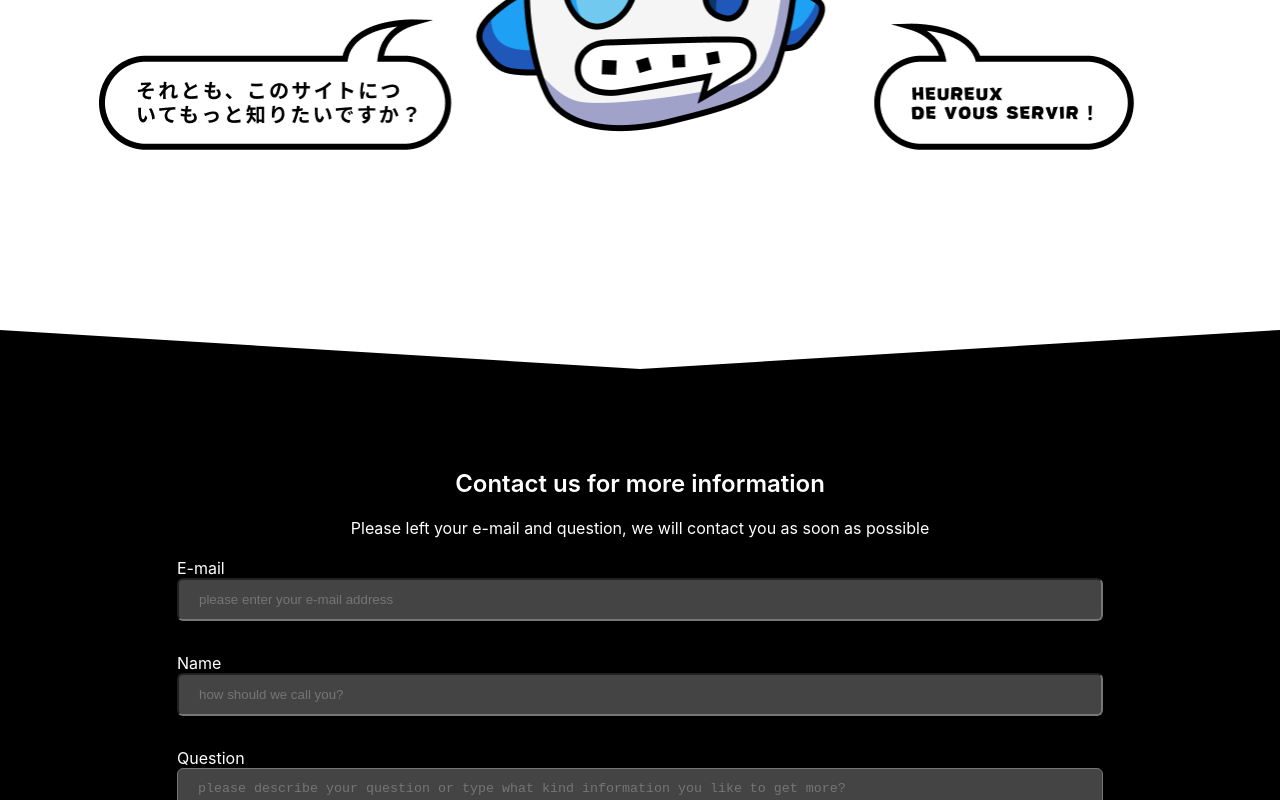
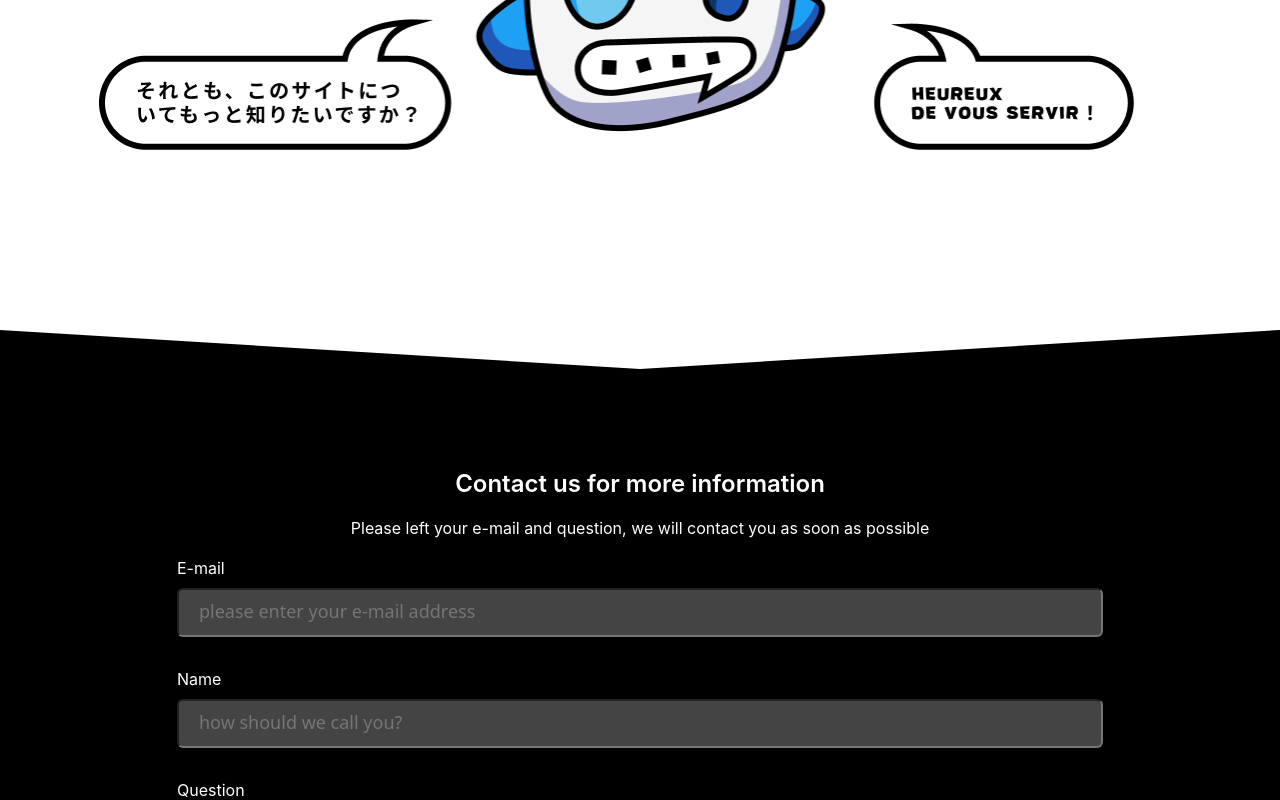
Before and after one commit to Martin-Lai/chatchatmaru-web, a React (Create React App) app: page / in a window 1280 px wide. Shown: the part 2831-3631 px from the top of the page. Built offline with nearby package versions, Linux system fonts and the light colour scheme.

Commit message:
feat: change contant us style

```diff
--- a/src/component/Contact/index.tsx
+++ b/src/component/Contact/index.tsx
@@ -5,7 +5,7 @@ const Contact = () => {
         <div className={style.container}>
             <div className={style.flex_col}>
                 <div style={{fontSize:'24px',fontWeight:'600'}}>Contact us for more information</div>
-                <div style={{textAlign:'center',margin:'20px 0'}}>Please left your e-mail and question, we will contact you as soon as possible</div>
+                <div className={style.text}>Please left your e-mail and question, we will contact you as soon as possible</div>
                 <form>
                     <div>E-mail</div>
                     <input type="text" placeholder="please enter your e-mail address"/>
--- a/src/component/Contact/style.module.css
+++ b/src/component/Contact/style.module.css
@@ -38,6 +38,8 @@ input{
     padding: 12px 20px;
     border-radius: 6px;
     margin-bottom: 32px;
+    margin-top: 10px;
+    font-size: 18px;
 }
 
 textarea {
@@ -50,7 +52,15 @@ textarea {
     background-color: #444444;
     color: #ffffff;
     resize: none;
-  }
+    margin-top: 10px;
+    font-size: 18px;
+}
+
+input::placeholder,textarea::placeholder{
+    font-size: 18px;
+    font-family: 'Noto Sans';
+    font-style: normal;
+}
 
 .btn{
     margin-top: 50px;
@@ -61,16 +71,28 @@ textarea {
     display: flex;
     justify-content: center;
     align-items: center;
+    cursor: pointer;
+}
+
+.text{
+    text-align: center;
+    margin: 20px 0;
 }
 
 @media (max-width:950px){
-    form{
+    form,.text{
         width: 600px;
     }
 }
 
 @media (max-width:650px){
-    form{
+    form,.text{
         width: 360px;
     }
 }
+
+@media (max-width:375px){
+    form,.text{
+        width: 340px;
+    }
+}
```
